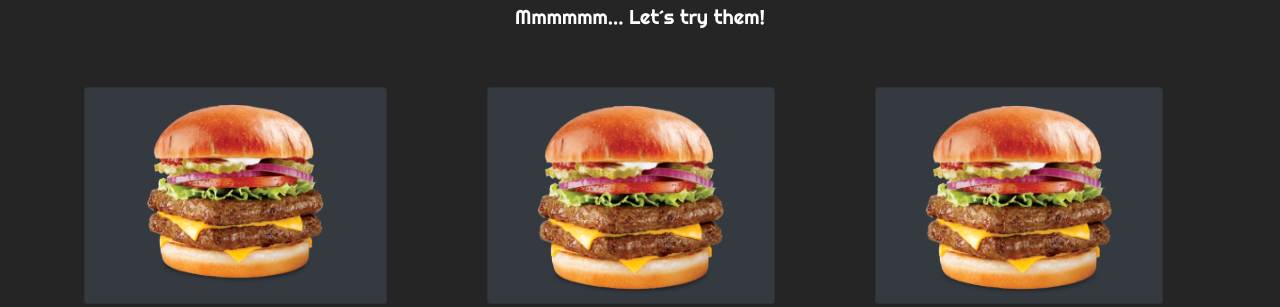
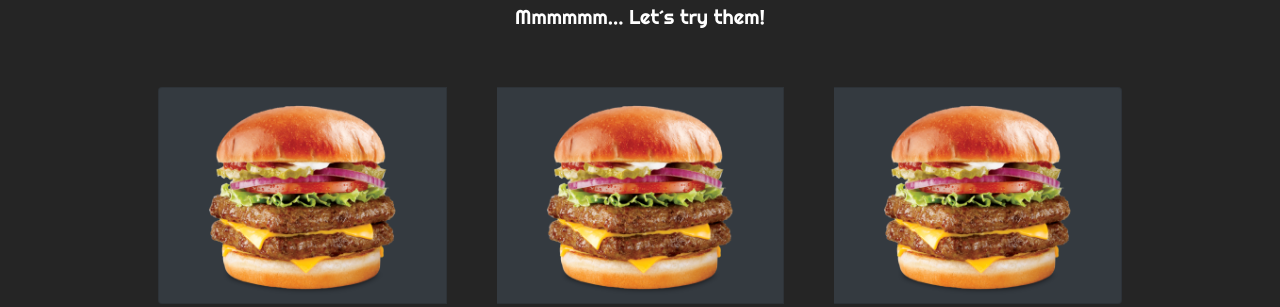
Before and after one commit to le4nnt0nn/diw-page-bootstrap, a plain HTML site: page site/index.html in a window 1280 px wide. Shown: the part 493-800 px from the top of the page. Drawn offline with nearby package versions, Linux system fonts and the light colour scheme.

Commit message:
index.html : fixed card group

```diff
--- a/site/index.html
+++ b/site/index.html
@@ -46,8 +46,8 @@
             <div class="section-2-text pricing-header px-3 py-3 pt-md-5 pb-md-4 mx-auto text-center">
                 <h1 class="section-3-text-title text-ketchup">The Top Burgers</h1>
                 <h3 class="section-3-text-subtext lead text-white">Mmmmmm... Let´s try them!</h3>
-                <div class="section-3-cards d-flex d-inline-flex">
-                    <div class="section-3-card col-sm-3 card bg-dark text-center">
+                <div class="section-3-cards card-group d-flex d-inline-flex">
+                    <div class="section-3-card card bg-dark text-center">
                         <img class="card-img-top" src="./img/b2.png">
                     </div>
                     <div class="section-3-card card bg-dark text-center">
```
